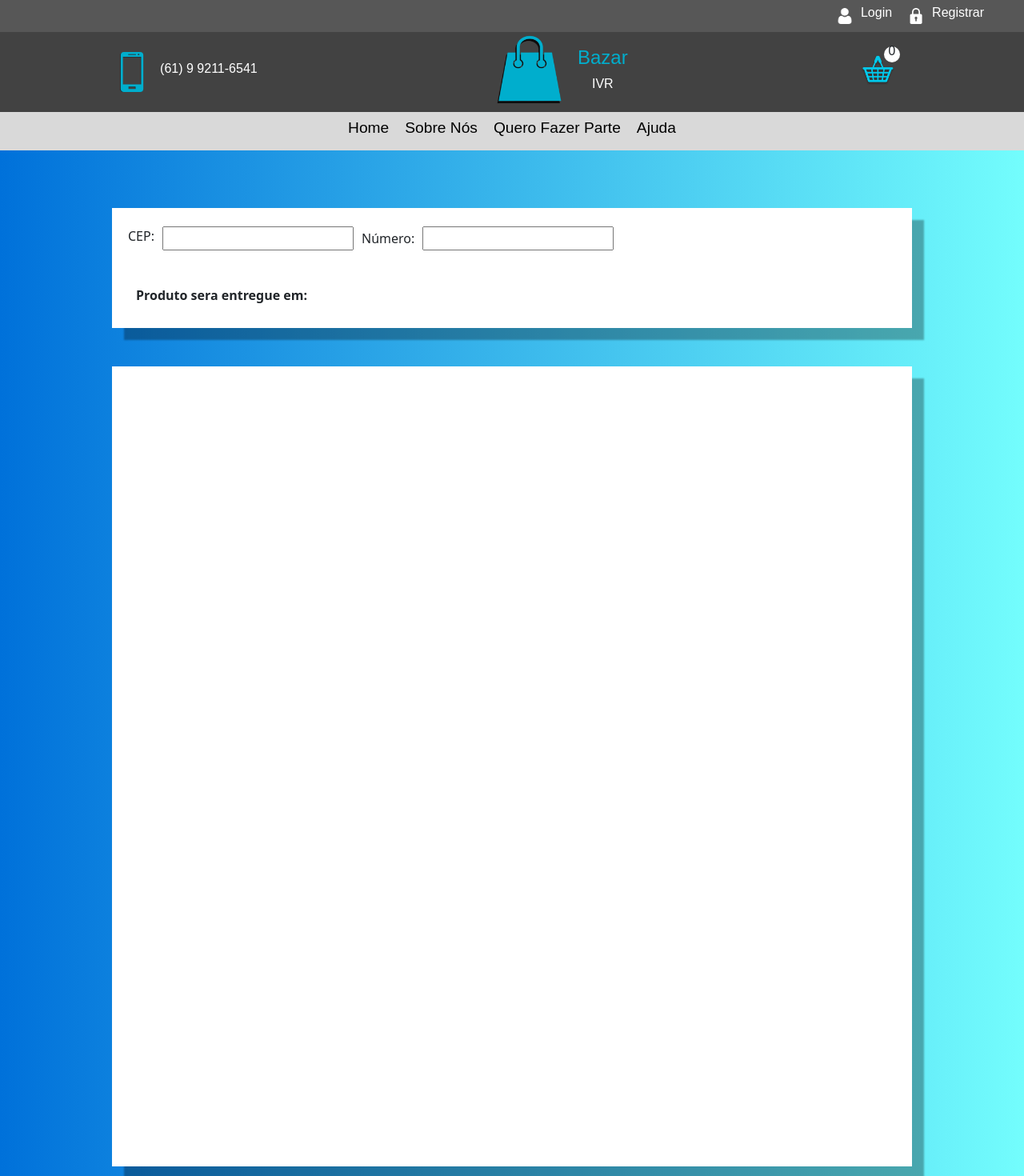
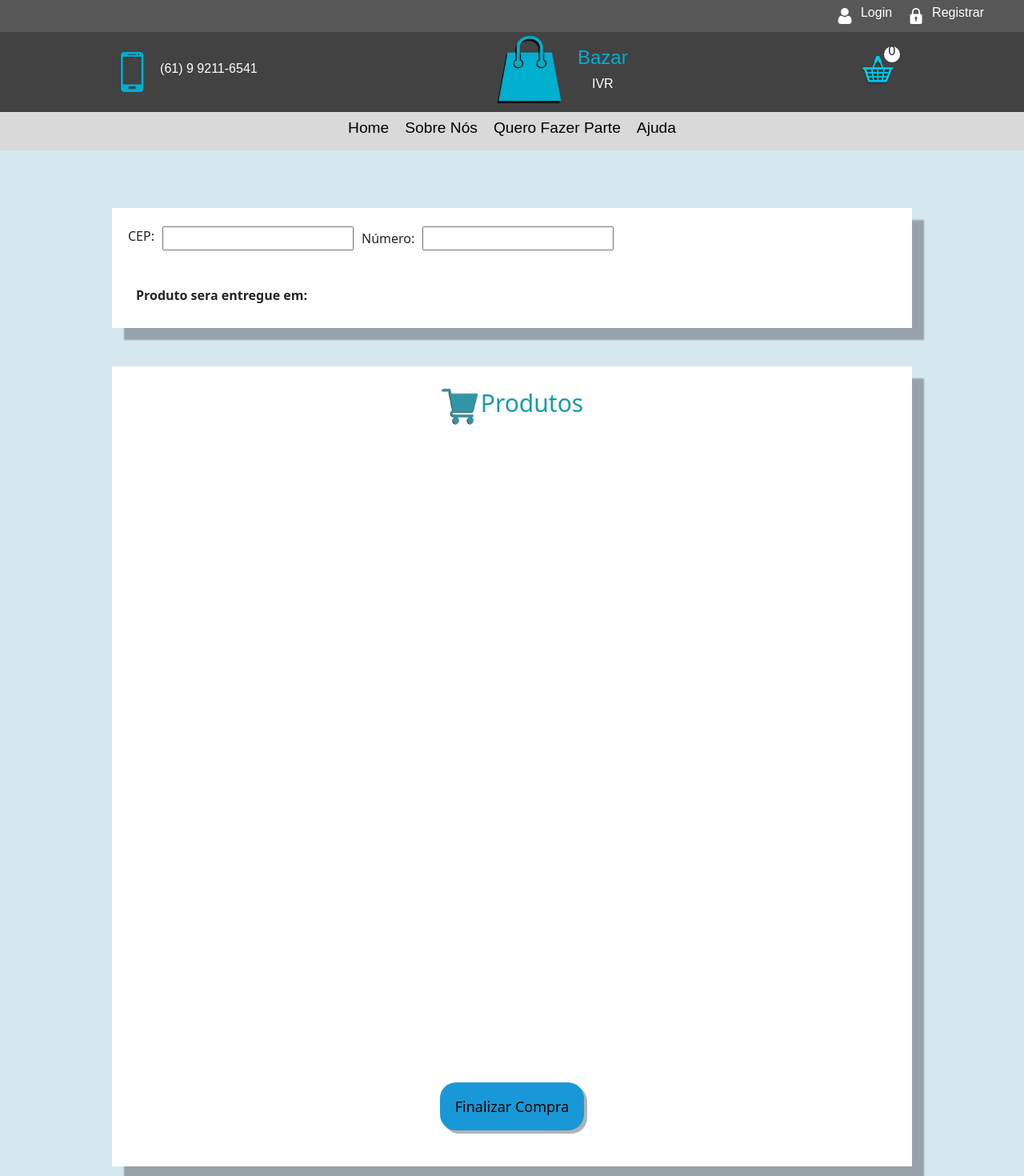
Before and after one commit to GabrielVictor159/Bazar-IVR-FrontEnd, a React (Vite) app: page /FinalizarCompra in a window 1280 px wide. Shown: the top 1470 px of the page at 80% size. Built offline with nearby package versions, Linux system fonts and the light colour scheme.

Commit message:
terminando a tela de finalização de compra

```diff
--- a/src/components/Cesta.css
+++ b/src/components/Cesta.css
@@ -4,7 +4,7 @@
     position: fixed;
     display: flex;
     overflow: hidden;
-    top: 230px;
+    top: 100px;
  transition: all 0.5s;
  z-index: -1;
 
@@ -42,7 +42,7 @@ justify-content: space-evenly;
 .CestaItemImage{
     width: 100%;
     height: 100%;
-    object-fit: contain;
+    object-fit:cover;
 }
 .CestaItemDescricaoContainer{
     width: 50%;
--- a/src/components/Produtos.css
+++ b/src/components/Produtos.css
@@ -12,5 +12,5 @@
 .image{
     width: 100%;
     height: 100%;
-    object-fit:contain;
+    object-fit:cover;
 }
--- a/src/views/FinalizarCompra/FinalizarCompra.css
+++ b/src/views/FinalizarCompra/FinalizarCompra.css
@@ -26,12 +26,49 @@
     position: relative;
     left: 10px;
 }
-
-.FinalizarCompra_itensContainer {
+.FinalizarCompra_ContainerItens{
     width: 1000px;
     height: 1000px;
     background-color: white;
     box-shadow: 15px 15px 2px rgba(0, 0, 0, 0.3);
+}
+.FinalizarCompra_itensTituloContainer{
+    width: 100%;
+    height: 10%;
+    display: flex;
+    align-items: center;
+    flex-direction: row;
+    justify-content: center;
+}
+.FinalizarCompra_itensTitulo{
+    font-size: 30px;
+    color:  #169ca5;
+
+}
+.FinalizarCompra_buttonContainer{
+    width: 100%;
+    height: 15%;
+    display: flex;
+    flex-direction: row;
+    justify-content: center;
+    align-items: center;
+}
+.FinalizarCompra_button{
+    width: 180px;
+    height: 60px;
+    border-radius: 20px;
+    font-size: 18px;
+    border: none;
+    box-shadow: 4px 4px 0px rgba(0, 0, 0, 0.3);
+    background-color: #1998d7;
+    transition: all 0.5s;
+}
+.FinalizarCompra_button:hover{
+    background-color: #0455a1;
+}
+.FinalizarCompra_itensContainer {
+    width: 100%;
+    height: 75%;
     overflow-x: hidden;
     overflow-y: scroll;
 }
--- a/src/views/FinalizarCompra/FinalizarCompra.jsx
+++ b/src/views/FinalizarCompra/FinalizarCompra.jsx
@@ -3,6 +3,7 @@ import axios from 'axios';
 import Keys from '../../../Keys';
 import NavbarBazar from '../../components/navbarBazar';
 import "./FinalizarCompra.css"
+import bag from "../../assets/shoppingcart.png"
 export default function FinalizarCompra() {
     const windowSize = useRef([window.innerWidth, window.innerHeight]);
     const [atualizar, setAtualizar] = useState(0)
@@ -64,7 +65,7 @@ export default function FinalizarCompra() {
         }
     }
     useLayoutEffect(() => {
-        document.body.style.background = 'linear-gradient(90deg, #0071DA 0%, #73FDFD 100%)'
+        document.body.style.background = '#D6E8EF'
     }, [])
     useEffect(() => {
         if (cep.length !== 8) {
@@ -201,11 +202,21 @@ export default function FinalizarCompra() {
                     </div>
                 </div>
                 <br /><br />
+                <div className='FinalizarCompra_ContainerItens'>
+                    <div className='FinalizarCompra_itensTituloContainer'>
+                    <img width={50} height={50} src={bag}/>
+                    <h6 className='FinalizarCompra_itensTitulo'>Produtos</h6>
+                    </div>
                 <div className='FinalizarCompra_itensContainer'>
                 {
                         mapItens()
                     }
                 </div>
+                <div className='FinalizarCompra_buttonContainer'>
+                    <button onClick={realizarPagamento} className='FinalizarCompra_button'>Finalizar Compra</button>
+                </div>
+                </div>
+
             </div>
 
             <br /><br />
```
Also changed, not shown: src/assets/shoppingcart.png (added), 1 other file (tests, documents, lock files or other folders).
